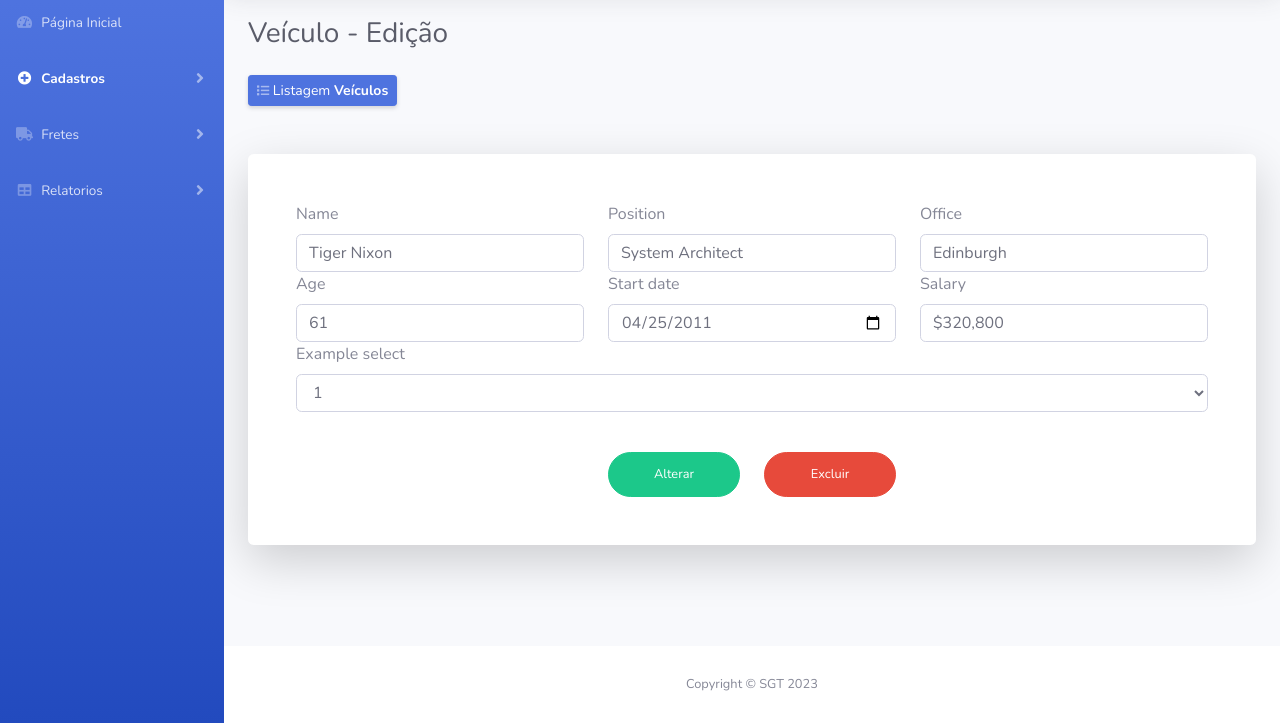
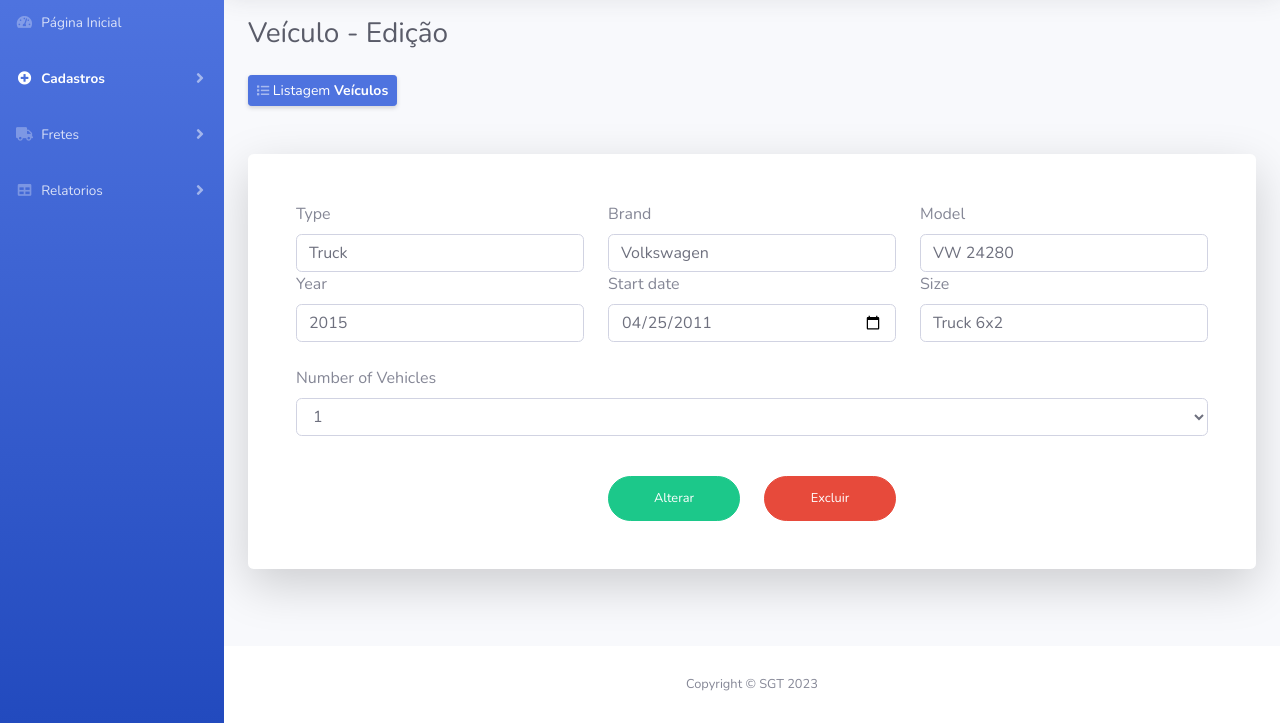
Before and after one commit to lukasrvs/projeto-software-prototype, a website with bundled scripts: page veiculo-edit.html in a window 1280 px wide. Shown: the part 77-800 px from the top of the page. Built offline with nearby package versions, Linux system fonts and the light colour scheme.

Commit message:
vehicle's data

```diff
--- a/veiculo-edit.html
+++ b/veiculo-edit.html
@@ -331,45 +331,45 @@
                         <div class="row">
                           <div class="col-sm-4">
                             <label for="exampleFormControlInput1">
-                              Name
+                              Type
                             </label>
                             <input class="form-control form-control-solid"
                               id="exampleFormControlInput1"
                               type="text"
-                              placeholder="Name"
-                              value="Tiger Nixon">
+                              placeholder="Type of Vehicle"
+                              value="Truck">
                           </div>
                           <div class="col-sm-4">
                             <label for="exampleFormControlInput2">
-                              Position
+                              Brand
                             </label>
                             <input class="form-control form-control-solid"
                               id="exampleFormControlInput2"
                               type="text"
-                              placeholder="Position name"
-                              value="System Architect">
+                              placeholder="Brand name"
+                              value="Volkswagen">
                           </div>
                           <div class="col-sm-4">
                             <label for="exampleFormControlInput2">
-                              Office
+                              Model
                             </label>
                             <input class="form-control form-control-solid"
                               id="exampleFormControlInput2"
                               type="text"
-                              placeholder="Office name"
-                              value="Edinburgh">
+                              placeholder="Vehicle's Model"
+                              value="VW 24280">
                           </div>
                         </div>
                         <div class="row">
                           <div class="col-sm-4">
                             <label for="exampleFormControlInput1">
-                              Age
+                              Year
                             </label>
                             <input class="form-control form-control-solid"
                               id="exampleFormControlInput1"
-                              type="email"
-                              placeholder="Age"
-                              value="61">
+                              type="number"
+                              placeholder="Year"
+                              value="2015">
                           </div>
                           <div class="col-sm-4">
                             <label for="exampleFormControlInput2">
@@ -383,19 +383,20 @@
                           </div>
                           <div class="col-sm-4">
                             <label for="exampleFormControlInput2">
-                              Salary
+                              Size
                             </label>
                             <input class="form-control form-control-solid"
                               id="valor"
                               type="text"
-                              placeholder="Salary"
-                              value="$320,800">
+                              placeholder="Vehicle's Size"
+                              value="Truck 6x2">
                           </div>
                         </div>
+                        <br>
                         <div class="row">
                           <div class="col-sm-12">
                             <label for="exampleFormControlSelect1">
-                              Example select
+                              Number of Vehicles
                             </label>
                             <select class="form-control form-control-solid"
                               id="exampleFormControlSelect1">
```
Also changed, not shown: empresa-create.html (+0 -1 lines), veiculo-create.html (+15 -15 lines), veiculo-list.html (+10 -10 lines).
